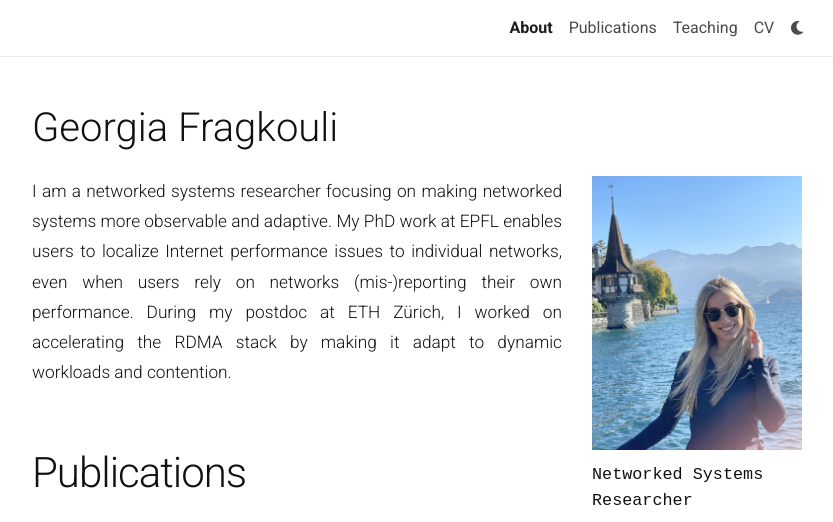
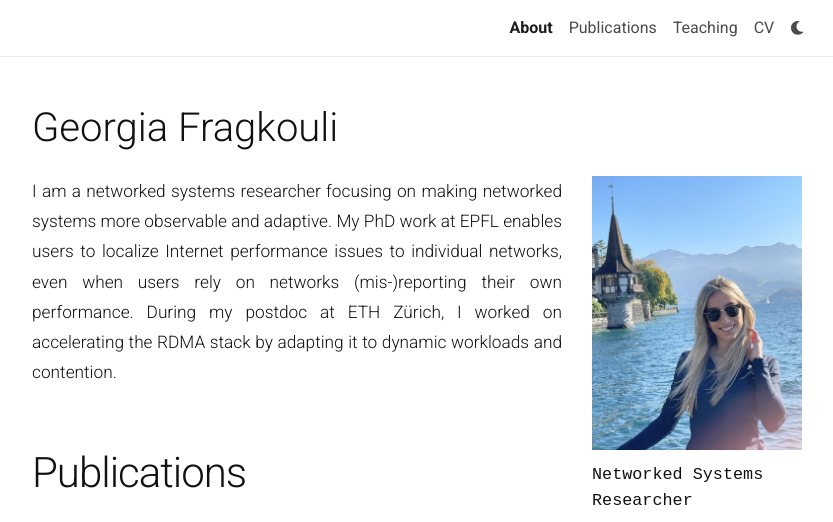
Before and after one commit to georgia-fragkouli/georgia-fragkouli.github.io, a Jekyll site: the page built from _pages/about.md, in a window 1280 px wide and 900 px high, cut to the strip 0-522 px from the top of the window. Shown: the whole strip, without its empty margins (223-1056 px from the left). Built offline with Jekyll 4.4.1, drawn with Linux system fonts in a browser that asks for light colours; nearby versions of some CDN libraries; a style sheet for code colours, icons or effects is not loaded.

Commit message:
minor fix to about page

```diff
--- a/_pages/about.md
+++ b/_pages/about.md
@@ -16,7 +16,7 @@ social: true
 
 I am a networked systems researcher focusing on making networked systems more observable and adaptive.
 My PhD work at EPFL enables users to localize Internet performance issues to individual networks, even when users rely on networks (mis-)reporting their own performance.
-During my postdoc at ETH Zürich, I worked on accelerating the RDMA stack by making it adapt to dynamic workloads and contention.
+During my postdoc at ETH Zürich, I worked on accelerating the RDMA stack by adapting it to dynamic workloads and contention.
 
 <h2 id="publications">Publications</h2>
 
```
